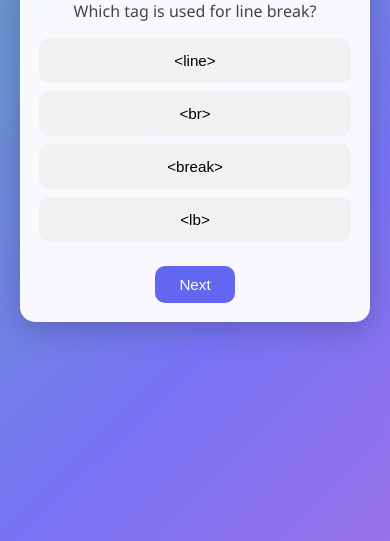
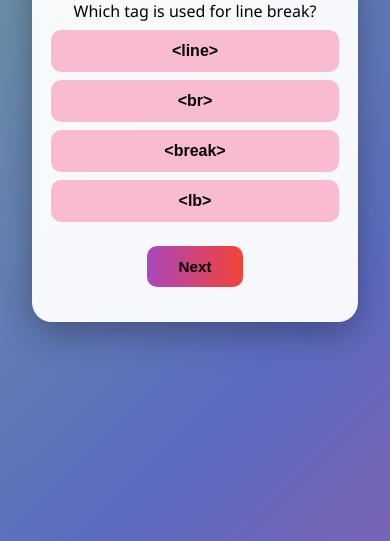
Before and after one commit to sashikachamindi/Quiz-Development-App, a plain HTML site: page index.html in a window 390 px wide. Shown: the part 303-844 px from the top of the page. Drawn offline with Linux system fonts and the light colour scheme.

Commit message:
style.css

```diff
--- a/style.css
+++ b/style.css
@@ -2,9 +2,9 @@ body {
   margin: 0;
   padding: 0;
   font-family: 'Segoe UI', sans-serif;
-    background: linear-gradient(-45deg, #ff6ec4, #7873f5, #4ade80, #facc15);
+  background: linear-gradient(-45deg, #ff4081, #5c6bc0, #81c784, #ffeb3b);
   background-size: 400% 400%;
-    animation: gradientBG 10s ease infinite;
+  animation: gradientBG 15s ease infinite;
   display: flex;
   align-items: center;
   justify-content: center;
@@ -12,38 +12,61 @@ body {
 }
 
 @keyframes gradientBG {
-    0% {background-position: 0% 50%;}
-    50% {background-position: 100% 50%;}
-    100% {background-position: 0% 50%;}
+  0% { background-position: 0% 50%; }
+  50% { background-position: 100% 50%; }
+  100% { background-position: 0% 50%; }
 }
 
 .overlay {
-    padding: 20px;
   width: 100%;
   display: flex;
   justify-content: center;
+  padding: 2rem;
 }
 
-  .quiz-container {
+.auth-container, .quiz-container {
   background: rgba(255, 255, 255, 0.95);
   padding: 2rem;
   border-radius: 20px;
   max-width: 500px;
   width: 100%;
-    box-shadow: 0 8px 30px rgba(0, 0, 0, 0.2);
+  box-shadow: 0 12px 35px rgba(0, 0, 0, 0.3);
   text-align: center;
 }
 
-  .quiz-container h1 {
+h1 {
   font-size: 2rem;
+  color: #212121;
   margin-bottom: 1rem;
-    color: #333;
+  font-weight: bold;
 }
 
-  #question {
-    font-size: 1.25rem;
-    margin-bottom: 1rem;
-    color: #444;
+input[type="text"], input[type="password"] {
+  width: 100%;
+  padding: 0.75rem;
+  margin: 0.5rem 0;
+  font-size: 1rem;
+  border-radius: 10px;
+  border: 1px solid #e91e63;
+  color: black;  /* Inner text color changed to black */
+}
+
+button {
+  padding: 0.75rem 2rem;
+  margin: 1rem 0;
+  border: none;
+  border-radius: 10px;
+  background: linear-gradient(to right, #ab47bc, #f44336);
+  color: black;  /* Inner text color changed to black */
+  font-size: 1rem;
+  cursor: pointer;
+  transition: transform 0.3s ease;
+  font-weight: bold;
+}
+
+button:hover {
+  transform: scale(1.05);
+  background: linear-gradient(to right, #e91e63, #f44336);
 }
 
 .option-btn {
@@ -51,64 +74,52 @@ body {
   width: 100%;
   margin: 0.5rem 0;
   padding: 0.75rem;
-    background: #f1f1f1;
-    border: 2px solid transparent;
+  background: #f8bbd0;
   border-radius: 10px;
+  font-size: 1rem;
   cursor: pointer;
-    font-size: 1rem;
-    transition: all 0.2s ease;
+  transition: background 0.2s ease;
+  color: black;  /* Inner text color changed to black */
 }
 
 .option-btn:hover {
-    background: #d4d4d4;
-    border-color: #888;
+  background: #f48fb1;
 }
 
 #next-btn {
-    margin-top: 1rem;
-    padding: 0.75rem 2rem;
-    background-color: #6366f1;
-    color: white;
-    border: none;
-    border-radius: 10px;
-    font-size: 1rem;
-    cursor: pointer;
-    transition: background 0.3s ease;
-  }
-
-  #next-btn:hover {
-    background-color: #4f46e5;
+  background-color: #43a047;
 }
 
 .hidden {
   display: none;
 }
 
-  #result-box h2 {
-    color: #222;
-    margin-bottom: 1rem;
+.header {
+  display: flex;
+  justify-content: space-between;
+  align-items: center;
+}
+
+.signout-btn {
+  background: #f44336;
+}
+
+a {
+  color: #1976d2;
+  cursor: pointer;
+  font-weight: bold;
 }
 
 @media (max-width: 600px) {
-    .quiz-container {
+  .auth-container, .quiz-container {
     padding: 1.2rem;
-      border-radius: 15px;
   }
 
-    .quiz-container h1 {
+  h1 {
     font-size: 1.5rem;
   }
 
-    #question {
-      font-size: 1rem;
-    }
-
-    .option-btn {
+  button {
     font-size: 0.95rem;
   }
-
-    #next-btn {
-      font-size: 0.95rem;
-      padding: 0.6rem 1.5rem;
 }
-  }
```
Lines whose indentation alone changed are shown as unchanged.
